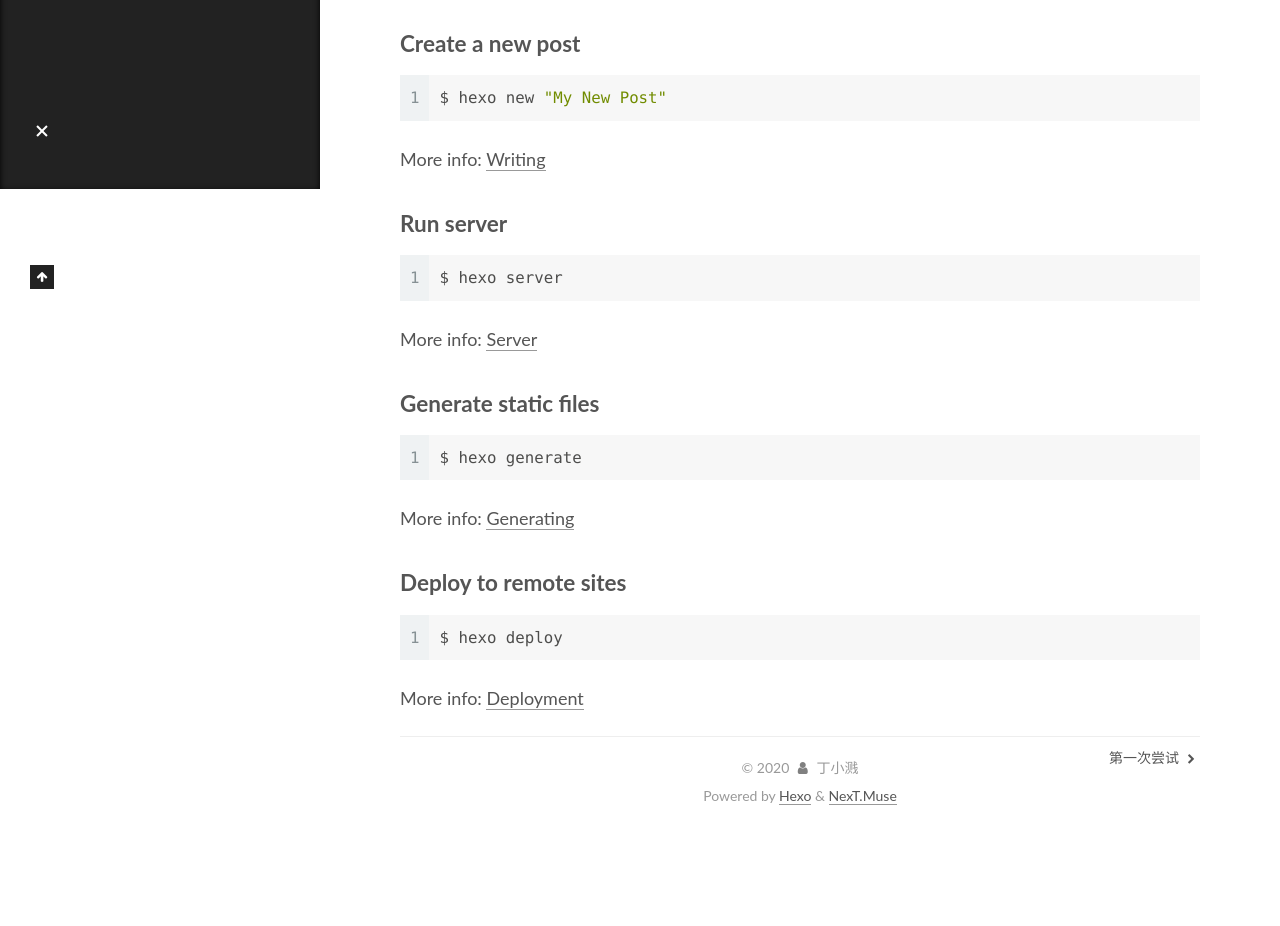
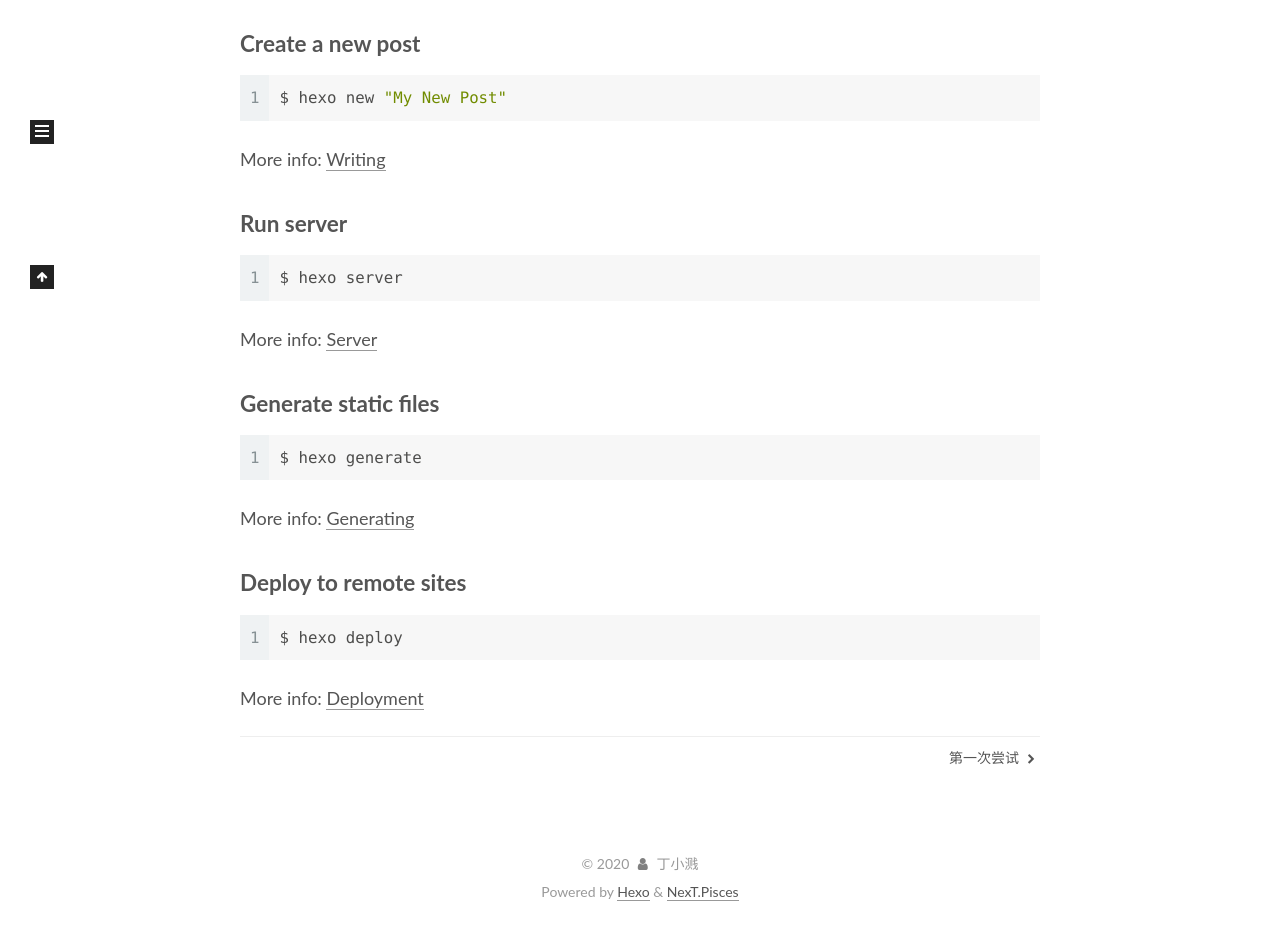
Before and after one commit to dinghaishan/dinghaishan.github.io, a plain HTML site: page 2020/03/22/hello-world/index.html in a window 1280 px wide. Shown: the part 611-1537 px from the top of the page. Before the commit the page ends 1441 px from the top, so only its background shows below. Drawn offline with Linux system fonts and the light colour scheme.

Commit message:
Site updated: 2020-03-23 23:41:46

```diff
--- a/2020/03/22/hello-world/index.html
+++ b/2020/03/22/hello-world/index.html
@@ -17,7 +17,7 @@
 
 <script id="hexo-configurations">
     var NexT = window.NexT || {};
-    var CONFIG = {"hostname":"yoursite.com","root":"/","scheme":"Muse","version":"7.7.2","exturl":false,"sidebar":{"position":"left","display":"post","padding":18,"offset":12,"onmobile":false},"copycode":{"enable":false,"show_result":false,"style":null},"back2top":{"enable":true,"sidebar":false,"scrollpercent":false},"bookmark":{"enable":false,"color":"#222","save":"auto"},"fancybox":false,"mediumzoom":false,"lazyload":false,"pangu":false,"comments":{"style":"tabs","active":null,"storage":true,"lazyload":false,"nav":null},"algolia":{"hits":{"per_page":10},"labels":{"input_placeholder":"Search for Posts","hits_empty":"We didn't find any results for the search: ${query}","hits_stats":"${hits} results found in ${time} ms"}},"localsearch":{"enable":false,"trigger":"auto","top_n_per_article":1,"unescape":false,"preload":false},"motion":{"enable":true,"async":false,"transition":{"post_block":"fadeIn","post_header":"slideDownIn","post_body":"slideDownIn","coll_header":"slideLeftIn","sidebar":"slideUpIn"}}};
+    var CONFIG = {"hostname":"yoursite.com","root":"/","scheme":"Pisces","version":"7.7.2","exturl":false,"sidebar":{"position":"left","display":"post","padding":18,"offset":12,"onmobile":false},"copycode":{"enable":false,"show_result":false,"style":null},"back2top":{"enable":true,"sidebar":false,"scrollpercent":false},"bookmark":{"enable":false,"color":"#222","save":"auto"},"fancybox":false,"mediumzoom":false,"lazyload":false,"pangu":false,"comments":{"style":"tabs","active":null,"storage":true,"lazyload":false,"nav":null},"algolia":{"hits":{"per_page":10},"labels":{"input_placeholder":"Search for Posts","hits_empty":"We didn't find any results for the search: ${query}","hits_stats":"${hits} results found in ${time} ms"}},"localsearch":{"enable":false,"trigger":"auto","top_n_per_article":1,"unescape":false,"preload":false},"motion":{"enable":true,"async":false,"transition":{"post_block":"fadeIn","post_header":"slideDownIn","post_body":"slideDownIn","coll_header":"slideLeftIn","sidebar":"slideUpIn"}}};
   </script>
 
   <meta name="description" content="Welcome to Hexo! This is your very first post. Check documentation for more info. If you get any problems when using Hexo, you can find the answer in troubleshooting or you can ask me on GitHub. Quick">
@@ -329,7 +329,7 @@
   </span>
   <span class="author" itemprop="copyrightHolder">丁小溅</span>
 </div>
-  <div class="powered-by">Powered by <a href="https://hexo.io/" class="theme-link" rel="noopener" target="_blank">Hexo</a> & <a href="https://muse.theme-next.org/" class="theme-link" rel="noopener" target="_blank">NexT.Muse</a>
+  <div class="powered-by">Powered by <a href="https://hexo.io/" class="theme-link" rel="noopener" target="_blank">Hexo</a> & <a href="https://pisces.theme-next.org/" class="theme-link" rel="noopener" target="_blank">NexT.Pisces</a>
   </div>
 
 
@@ -355,7 +355,7 @@
 <script src="/js/motion.js"></script>
 
 
-<script src="/js/schemes/muse.js"></script>
+<script src="/js/schemes/pisces.js"></script>
 
 
 <script src="/js/next-boot.js"></script>
```
Also changed, not shown: 2020/03/22/第一次尝试/index.html (+3 -3 lines), archives/2020/03/index.html (+3 -3 lines), archives/2020/index.html (+3 -3 lines), archives/index.html (+3 -3 lines), index.html (+3 -3 lines).
